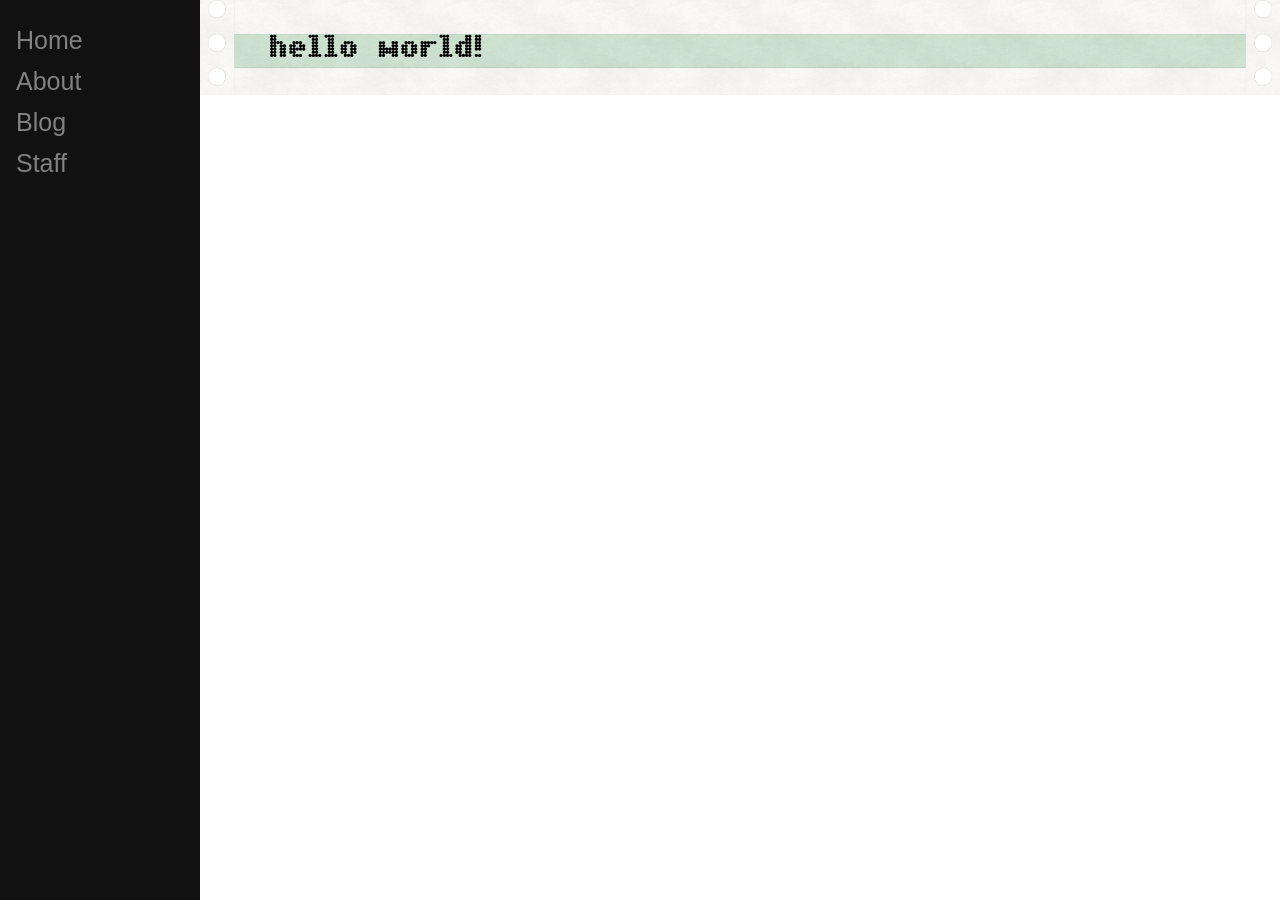
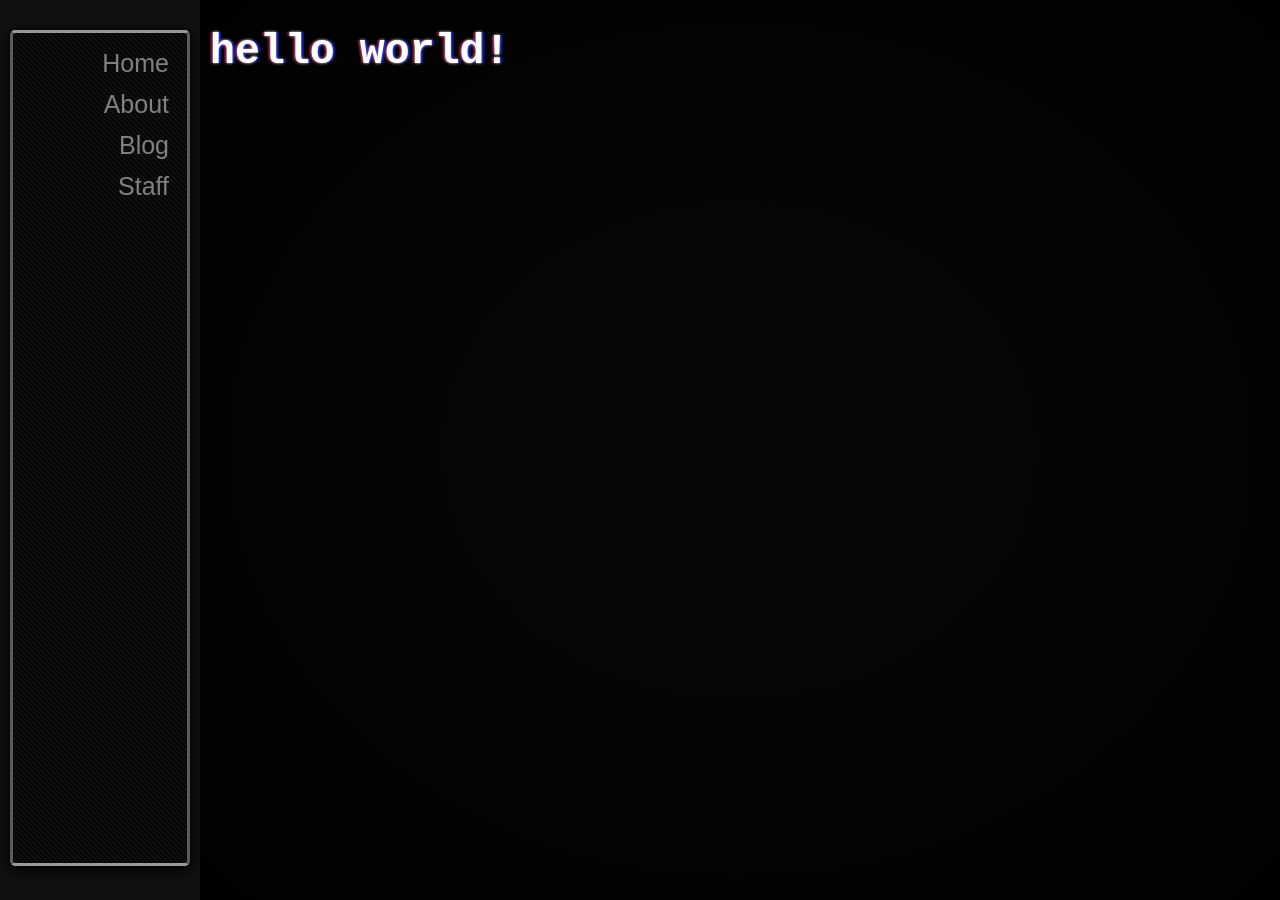
Before and after one commit to fiteclub/fiteclub.github.io, a Jekyll site: the page built from index.html, in a window 1280 px wide. Built offline with Jekyll 4.4.1, drawn with Linux system fonts in a browser that asks for light colours.

Commit message:
Add crt monitor styling

```diff
--- a/_includes/navigation.html
+++ b/_includes/navigation.html
@@ -1,5 +1,7 @@
+<div class="pane">
 <nav>
   {% for item in site.data.navigation %}
     <a href="{{ item.link }}" class="button{% if page.url == item.link %} current{% endif %}">{{ item.name }}</a>
   {% endfor %}
 </nav>
+</div>
--- a/_layouts/default.html
+++ b/_layouts/default.html
@@ -12,7 +12,7 @@
       <div class="sidenav">
         {% include navigation.html %}
       </div>
-      <div class="content dotmatrix">
+      <div class="content terminal crt">
         {{ content }}
       </div>
     </div>
--- /dev/null
+++ b/_sass/crt.scss
@@ -0,0 +1,160 @@
+@keyframes flicker {
+  0% {
+    opacity: 0.27861;
+  }
+  5% {
+    opacity: 0.34769;
+  }
+  10% {
+    opacity: 0.23604;
+  }
+  15% {
+    opacity: 0.90626;
+  }
+  20% {
+    opacity: 0.18128;
+  }
+  25% {
+    opacity: 0.83891;
+  }
+  30% {
+    opacity: 0.65583;
+  }
+  35% {
+    opacity: 0.67807;
+  }
+  40% {
+    opacity: 0.26559;
+  }
+  45% {
+    opacity: 0.84693;
+  }
+  50% {
+    opacity: 0.96019;
+  }
+  55% {
+    opacity: 0.08594;
+  }
+  60% {
+    opacity: 0.20313;
+  }
+  65% {
+    opacity: 0.71988;
+  }
+  70% {
+    opacity: 0.53455;
+  }
+  75% {
+    opacity: 0.37288;
+  }
+  80% {
+    opacity: 0.71428;
+  }
+  85% {
+    opacity: 0.70419;
+  }
+  90% {
+    opacity: 0.7003;
+  }
+  95% {
+    opacity: 0.36108;
+  }
+  100% {
+    opacity: 0.24387;
+  }
+}
+@keyframes textShadow {
+  0% {
+    text-shadow: 0.4389924193300864px 0 1px rgba(0,30,255,0.5), -0.4389924193300864px 0 1px rgba(255,0,80,0.3), 0 0 3px;
+  }
+  5% {
+    text-shadow: 2.7928974010788217px 0 1px rgba(0,30,255,0.5), -2.7928974010788217px 0 1px rgba(255,0,80,0.3), 0 0 3px;
+  }
+  10% {
+    text-shadow: 0.02956275843481219px 0 1px rgba(0,30,255,0.5), -0.02956275843481219px 0 1px rgba(255,0,80,0.3), 0 0 3px;
+  }
+  15% {
+    text-shadow: 0.40218538552878136px 0 1px rgba(0,30,255,0.5), -0.40218538552878136px 0 1px rgba(255,0,80,0.3), 0 0 3px;
+  }
+  20% {
+    text-shadow: 3.4794037899852017px 0 1px rgba(0,30,255,0.5), -3.4794037899852017px 0 1px rgba(255,0,80,0.3), 0 0 3px;
+  }
+  25% {
+    text-shadow: 1.6125630401149584px 0 1px rgba(0,30,255,0.5), -1.6125630401149584px 0 1px rgba(255,0,80,0.3), 0 0 3px;
+  }
+  30% {
+    text-shadow: 0.7015590085143956px 0 1px rgba(0,30,255,0.5), -0.7015590085143956px 0 1px rgba(255,0,80,0.3), 0 0 3px;
+  }
+  35% {
+    text-shadow: 3.896914047650351px 0 1px rgba(0,30,255,0.5), -3.896914047650351px 0 1px rgba(255,0,80,0.3), 0 0 3px;
+  }
+  40% {
+    text-shadow: 3.870905614848819px 0 1px rgba(0,30,255,0.5), -3.870905614848819px 0 1px rgba(255,0,80,0.3), 0 0 3px;
+  }
+  45% {
+    text-shadow: 2.231056963361899px 0 1px rgba(0,30,255,0.5), -2.231056963361899px 0 1px rgba(255,0,80,0.3), 0 0 3px;
+  }
+  50% {
+    text-shadow: 0.08084290417898504px 0 1px rgba(0,30,255,0.5), -0.08084290417898504px 0 1px rgba(255,0,80,0.3), 0 0 3px;
+  }
+  55% {
+    text-shadow: 2.3758461067427543px 0 1px rgba(0,30,255,0.5), -2.3758461067427543px 0 1px rgba(255,0,80,0.3), 0 0 3px;
+  }
+  60% {
+    text-shadow: 2.202193051050636px 0 1px rgba(0,30,255,0.5), -2.202193051050636px 0 1px rgba(255,0,80,0.3), 0 0 3px;
+  }
+  65% {
+    text-shadow: 2.8638780614874975px 0 1px rgba(0,30,255,0.5), -2.8638780614874975px 0 1px rgba(255,0,80,0.3), 0 0 3px;
+  }
+  70% {
+    text-shadow: 0.48874025155497314px 0 1px rgba(0,30,255,0.5), -0.48874025155497314px 0 1px rgba(255,0,80,0.3), 0 0 3px;
+  }
+  75% {
+    text-shadow: 1.8948491305757957px 0 1px rgba(0,30,255,0.5), -1.8948491305757957px 0 1px rgba(255,0,80,0.3), 0 0 3px;
+  }
+  80% {
+    text-shadow: 0.0833037308038857px 0 1px rgba(0,30,255,0.5), -0.0833037308038857px 0 1px rgba(255,0,80,0.3), 0 0 3px;
+  }
+  85% {
+    text-shadow: 0.09769827255241735px 0 1px rgba(0,30,255,0.5), -0.09769827255241735px 0 1px rgba(255,0,80,0.3), 0 0 3px;
+  }
+  90% {
+    text-shadow: 3.443339761481782px 0 1px rgba(0,30,255,0.5), -3.443339761481782px 0 1px rgba(255,0,80,0.3), 0 0 3px;
+  }
+  95% {
+    text-shadow: 2.1841838852799786px 0 1px rgba(0,30,255,0.5), -2.1841838852799786px 0 1px rgba(255,0,80,0.3), 0 0 3px;
+  }
+  100% {
+    text-shadow: 2.6208764473832513px 0 1px rgba(0,30,255,0.5), -2.6208764473832513px 0 1px rgba(255,0,80,0.3), 0 0 3px;
+  }
+}
+.crt::after {
+  content: " ";
+  display: block;
+  position: relative;
+  top: 0;
+  left: 0;
+  bottom: 0;
+  right: 0;
+  background: rgba(18, 16, 16, 0.1);
+  opacity: 0;
+  z-index: 2;
+  pointer-events: none;
+  animation: flicker 0.35s infinite;
+}
+.crt::before {
+  content: " ";
+  display: block;
+  position: relative;
+  top: 0;
+  left: 0;
+  bottom: 0;
+  right: 0;
+  background: linear-gradient(rgba(18, 16, 16, 0) 50%, rgba(0, 0, 0, 0.25) 50%), linear-gradient(90deg, rgba(255, 0, 0, 0.06), rgba(0, 255, 0, 0.02), rgba(0, 0, 255, 0.06));
+  z-index: 2;
+  background-size: 100% 2px, 3px 100%;
+  pointer-events: none;
+}
+.crt {
+  animation: textShadow 1.6s infinite;
+}
--- a/_sass/main.scss
+++ b/_sass/main.scss
@@ -11,8 +11,6 @@ body {
   margin: 0;
   font-family: Arial, Helvetica, sans-serif;
 }
-
-
 /* The sidebar menu */
 .sidenav {
   height: 100%; /* Full-height: remove this if you want "auto" height */
@@ -50,9 +48,10 @@ body {
   padding: 10px 70px 10px;
   font-family: 'dotmatrix', sans-serif;
   background-image: url('/assets/img/DotMatrixPaper.png');
-  background-repeat: repeat-y;
+  background-repeat: repeat;
   background-attachment: local scroll;
   background-size: cover;
+  height: 100%;
 }
 
 /* On smaller screens, where height is less than 450px, change the style of the sidebar (less padding and a smaller font size) */
--- /dev/null
+++ b/_sass/metalui.scss
@@ -0,0 +1,193 @@
+// @font-face {
+//     font-family: 'pictos';
+//     src: url('http://web-gate.fr/fonts/websymbols-regular-webfont.ttf');
+//     src: url('http://web-gate.fr/fonts/websymbols-regular-webfont.eot?#iefix') format('embedded-opentype'), url('http://web-gate.fr/fonts/websymbols-regular-webfont.woff') format('woff'), url('http://web-gate.fr/fonts/websymbols-regular-webfont.ttf') format('truetype');
+//     font-weight: normal;
+//     font-style: normal;
+// }
+// body {
+//     background: #999;
+//     font-family: 'pictos';
+// }
+// h1,
+// h2,
+// h3,
+// H4 {
+//     font-family: helvetica;
+//     font-weight: bold;
+//     background-color: #333;
+//     /*background-clip*/
+//     -webkit-background-clip: text;
+//     -moz-background-clip: text;
+//     background-clip: text;
+//     color: rgba(0,0,0,0.3);
+//     text-shadow: rgba(255,255,255,0.3) 1px 1px 1px;
+// }
+// h1:before,
+// h1:after { content: " - " }
+.pane {
+    display: block;
+    // width: 520px;
+	text-align: right;
+    height: 95%;
+    padding: 10px;
+    margin: 10px;
+    position: relative;
+    /*box-shadow*/
+    -webkit-box-shadow: 0px 0px 1px 0px rgba(0,0,0,1), 0px 3px 15px 2px rgba(0,0,0,1);
+    -moz-box-shadow: 0px 0px 1px 0px rgba(0,0,0,1), 0px 3px 15px 2px rgba(0,0,0,1);
+    box-shadow: 0px 0px 1px 0px rgba(0,0,0,1), 0px 3px 15px 2px rgba(0,0,0,1);
+    border: 3px solid #5c5c5c;
+    border-top: 3px solid #999;
+    border-bottom: 3px solid #999;
+    /*border-radius*/
+    -webkit-border-radius: 5px;
+    -moz-border-radius: 5px;
+    border-radius: 5px;
+    background: rgba(0,0,0,0.8);
+    background-image: repeating-linear-gradient(45deg, rgba(255,255,255,0.05) 0%, rgba(255,255,255,0.05) 25%, transparent 25%, transparent 50%);
+    background-image: -webkit-repeating-linear-gradient(45deg, rgba(255,255,255,0.05) 0%, rgba(255,255,255,0.05) 25%, transparent 25%, transparent 50%);
+    background-image: -moz-repeating-linear-gradient(45deg, rgba(255,255,255,0.05) 0%, rgba(255,255,255,0.05) 25%, transparent 25%, transparent 50%);
+    background-image: -ms-repeating-linear-gradient(45deg, rgba(255,255,255,0.05) 0%, rgba(255,255,255,0.05) 25%, transparent 25%, transparent 50%);
+    background-image: -o-repeating-linear-gradient(45deg, rgba(255,255,255,0.05) 0%, rgba(255,255,255,0.05) 25%, transparent 25%, transparent 50%);
+    /*background-size*/
+    -webkit-background-size: 5px 5px;
+    -moz-background-size: 5px 5px;
+    -o-background-size: 5px 5px;
+    background-size: 5px 5px;
+}
+// span { margin: 20px }
+p,
+.mtl-button {
+    /*transition*/
+    -webkit-transition: all .2s ease;
+    -moz-transition: all .2s ease;
+    -o-transition: all .2s ease;
+    transition: all .2s ease;
+	// cursor: pointer;
+}
+span:hover>p {
+    color: #00aeff;
+    text-shadow: -1px -2px 1px #000;
+}
+.mtl-button {
+    display: block;
+    float: left;
+    font-size: 28px;
+    background-color: #434343;
+    background-image: -webkit-linear-gradient(100% 100% 90deg, #515151, #7A7A7A);
+    background-image: -moz-linear-gradient(100% 100% 90deg, #515151, #7A7A7A);
+    background-image: -o-linear-gradient(100% 100% 90deg, #515151, #7A7A7A);
+    background-image: -ms-linear-gradient(100% 100% 90deg, #515151, #7A7A7A);
+    background-image: linear-gradient(100% 100% 90deg, #515151, #7A7A7A);
+    background-image: -webkit-gradient(linear, 0% 0%, 0% 100%, from(#7A7A7A), to(#515151));
+    border: none;
+    border-top: 3px solid #c2c2c2;
+    /*border-radius*/
+    -webkit-border-radius: 40px;
+    -moz-border-radius: 40px;
+    border-radius: 40px;
+    /*box-shadow*/
+    -webkit-box-shadow: inset 0 1px 2px rgba(255,255,255,0.2), 0 1px 0 #2D2D2D, 0 2px 0 #2D2D2D, 0 3px 0 #2C2C2C, 0 4px 0 #2A2A2A, 0 0 0 6px black, 0 4px 0 6px black, 0 0 0 7px #222, 0 4px 0 7px #222;
+    -moz-box-shadow: inset 0 1px 2px rgba(255,255,255,0.2), 0 1px 0 #2D2D2D, 0 2px 0 #2D2D2D, 0 3px 0 #2C2C2C, 0 4px 0 #2A2A2A, 0 0 0 6px black, 0 4px 0 6px black, 0 0 0 7px #222, 0 4px 0 7px #222;
+    box-shadow: inset 0 1px 2px rgba(255,255,255,0.2), 0 1px 0 #2D2D2D, 0 2px 0 #2D2D2D, 0 3px 0 #2C2C2C, 0 4px 0 #2A2A2A, 0 0 0 6px black, 0 4px 0 6px black, 0 0 0 7px #222, 0 4px 0 7px #222;
+    padding: 10px;
+    text-shadow: 0 1px 0 rgba(255,255,255,0.2);
+    margin-right: none;
+    text-decoration: none;
+    color: #242424;
+    background-image: -webkit-radial-gradient(  50%   0%,  8% 50%, hsla(0,0%,100%,.5) 0%, hsla(0,0%,100%,0) 100%),                        -webkit-radial-gradient(  50% 100%, 12% 50%, hsla(0,0%,100%,.6) 0%, hsla(0,0%,100%,0) 100%),                        -webkit-radial-gradient(   0%  50%, 50%  7%, hsla(0,0%,100%,.5) 0%, hsla(0,0%,100%,0) 100%),                        -webkit-radial-gradient( 100%  50%, 50%  5%, hsla(0,0%,100%,.5) 0%, hsla(0,0%,100%,0) 100%),                                                -webkit-repeating-radial-gradient(    50% 50%, 100% 100%, hsla(0,0%,  0%,0) 0%, hsla(0,0%,  0%,0)   3%, hsla(0,0%,  0%,.1) 3.5%),                        -webkit-repeating-radial-gradient(    50% 50%, 100% 100%, hsla(0,0%,100%,0) 0%, hsla(0,0%,100%,0)   6%, hsla(0,0%,100%,.1) 7.5%),                        -webkit-repeating-radial-gradient(    50% 50%, 100% 100%, hsla(0,0%,100%,0) 0%, hsla(0,0%,100%,0) 1.2%, hsla(0,0%,100%,.2) 2.2%),                                                -webkit-radial-gradient(    50% 50%, 200% 50%, hsla(0,0%,90%,1) 5%, hsla(0,0%,85%,1) 30%, hsla(0,0%,60%,1) 100%);
+}
+.mtl-button:before,
+.mtl-button:after {
+    content: "";
+    top: 0;
+    left: 0;
+    position: relative;
+    width: inherit;
+    height: inherit;
+    /*border-radius*/
+    -webkit-border-radius: inherit;
+    -moz-border-radius: inherit;
+    border-radius: inherit;
+    /* fake conical gradients */
+    background-image: -webkit-radial-gradient(  50%   0%, 10% 50%, hsla(0,0%,0%,.1) 0%, hsla(0,0%,0%,0) 100%),                        -webkit-radial-gradient(  50% 100%, 10% 50%, hsla(0,0%,0%,.1) 0%, hsla(0,0%,0%,0) 100%),                        -webkit-radial-gradient(   0%  50%, 50% 10%, hsla(0,0%,0%,.1) 0%, hsla(0,0%,0%,0) 100%),                        -webkit-radial-gradient( 100%  50%, 50% 06%, hsla(0,0%,0%,.1) 0%, hsla(0,0%,0%,0) 100%);
+}
+.mtl-button:before {
+    /*transform*/
+    -webkit-transform: rotate( 65deg);
+    -moz-transform: rotate( 65deg);
+    -ms-transform: rotate( 65deg);
+    -o-transform: rotate( 65deg);
+    transform: rotate( 65deg);
+}
+.mtl-button:after {
+    /*transform*/
+    -webkit-transform: rotate(-65deg);
+    -moz-transform: rotate(-65deg);
+    -ms-transform: rotate(-65deg);
+    -o-transform: rotate(-65deg);
+    transform: rotate(-65deg);
+}
+.mtl-button:active {
+    border-top: 0px solid #dde1e7;
+    /*box-shadow*/
+    -webkit-box-shadow: inset 0 1px 2px rgba(255,255,255,0.2), 0 1px 0 #2D2D2D, 0 2px 0 #2D2D2D, 0 3px 0 #2C2C2C, 0 4px 0 #2A2A2A, 0 0 0 6px black, 0 4px 0 6px black, 0 0 0 7px #222, 0 4px 0 7px #222,0px 0px 5px #00aeff,0px 0px 50px #00aeff,0px 0px 50px #93d9fa;
+    -moz-box-shadow: inset 0 1px 2px rgba(255,255,255,0.2), 0 1px 0 #2D2D2D, 0 2px 0 #2D2D2D, 0 3px 0 #2C2C2C, 0 4px 0 #2A2A2A, 0 0 0 6px black, 0 4px 0 6px black, 0 0 0 7px #222, 0 4px 0 7px #222,0px 0px 5px #00aeff,0px 0px 50px #00aeff,0px 0px 50px #93d9fa;
+    box-shadow: inset 0 1px 2px rgba(255,255,255,0.2), 0 1px 0 #2D2D2D, 0 2px 0 #2D2D2D, 0 3px 0 #2C2C2C, 0 4px 0 #2A2A2A, 0 0 0 6px black, 0 4px 0 6px black, 0 0 0 7px #222, 0 4px 0 7px #222,0px 0px 5px #00aeff,0px 0px 50px #00aeff,0px 0px 50px #93d9fa;
+    /*transform*/
+    -webkit-transform: translateY(4px);
+    -moz-transform: translateY(4px);
+    -ms-transform: translateY(4px);
+    -o-transform: translateY(4px);
+    transform: translateY(4px);
+}
+// /* Social btns */
+// .social span {
+//     width: 30px;
+//     height: 30px;
+//     margin: 15px;
+//     font-size: 20px;
+// }
+// .social span p {
+//     padding: 0;
+//     margin: 5px;
+// }
+// .social span:active {
+//     /*box-shadow*/
+//     -webkit-box-shadow: inset 0 1px 2px rgba(255,255,255,0.2),        0 1px 0 #2D2D2D,         0 2px 0 #2D2D2D,        0 3px 0 #2C2C2C,         0 4px 0 #2A2A2A,         0 0 0 7px #222,         0 4px 0 7px #222,        0px 0px 50px #FFF;
+//     -moz-box-shadow: inset 0 1px 2px rgba(255,255,255,0.2),        0 1px 0 #2D2D2D,         0 2px 0 #2D2D2D,        0 3px 0 #2C2C2C,         0 4px 0 #2A2A2A,         0 0 0 7px #222,         0 4px 0 7px #222,        0px 0px 50px #FFF;
+//     box-shadow: inset 0 1px 2px rgba(255,255,255,0.2),        0 1px 0 #2D2D2D,         0 2px 0 #2D2D2D,        0 3px 0 #2C2C2C,         0 4px 0 #2A2A2A,         0 0 0 7px #222,         0 4px 0 7px #222,        0px 0px 50px #FFF;
+// }
+// .social span:hover > .t {
+//     color: #53B1F0;
+//     text-shadow: -1px -1px 1px #000;
+// }
+// .social span:hover > .s {
+//     color: #00aeff;
+//     text-shadow: -1px -1px 1px #000;
+// }
+// .social span:hover > .y {
+//     color: #C30000;
+//     text-shadow: -1px -1px 1px #000;
+// }
+// .social span:hover > .f {
+//     color: #3B5998;
+//     text-shadow: -1px -1px 1px #000;
+// }
+// .social span:hover > .g {
+//     color: #D84335;
+//     text-shadow: -1px -1px 1px #000;
+// }
+// .social span:hover > .k {
+//     color: #32516C;
+//     text-shadow: -1px -1px 1px #000;
+// }
+// .social span:hover > .l {
+//     color: #71B6D9;
+//     text-shadow: -1px -1px 1px #000;
+// }
+// .social span:hover > .m {
+//     color: #44BBFF;
+//     text-shadow: -1px -1px 1px #000;
+// }
--- /dev/null
+++ b/_sass/terminal.scss
@@ -0,0 +1,36 @@
+.terminal {
+  background-color: black;
+  background-image: radial-gradient(
+    rgba(10, 10, 10, 0.75), black 120%
+  );
+  height: 100vh;
+  // margin: 0;
+  overflow: hidden;
+  // padding: 2rem;
+  color: white;
+  font: 1.3rem Inconsolata, monospace;
+  text-shadow: 0 0 5px #C8C8C8;
+  &::after {
+    content: "";
+    // position: relative;
+    // top: 0;
+    // left: 0;
+    // width: 100vw;
+    // height: 100vh;
+    background: repeating-linear-gradient(
+      0deg,
+      rgba(black, 0.15),
+      rgba(black, 0.15) 1px,
+      transparent 1px,
+      transparent 2px
+    );
+    pointer-events: none;
+  }
+}
+::selection {
+  background: #0080FF;
+  text-shadow: none;
+}
+// pre {
+//   margin: 0;
+// }
--- a/assets/css/styles.scss
+++ b/assets/css/styles.scss
@@ -2,3 +2,6 @@
 #frontmatter
 ---
 @import "main";
+@import "crt";
+@import "metalui";
+@import "terminal";
```
